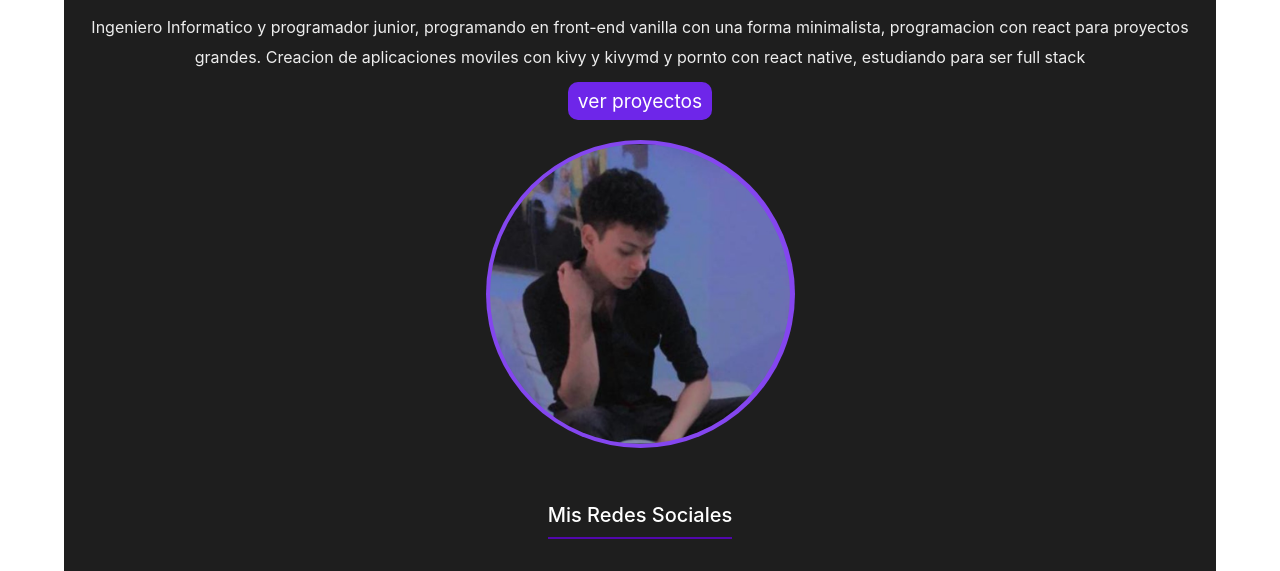
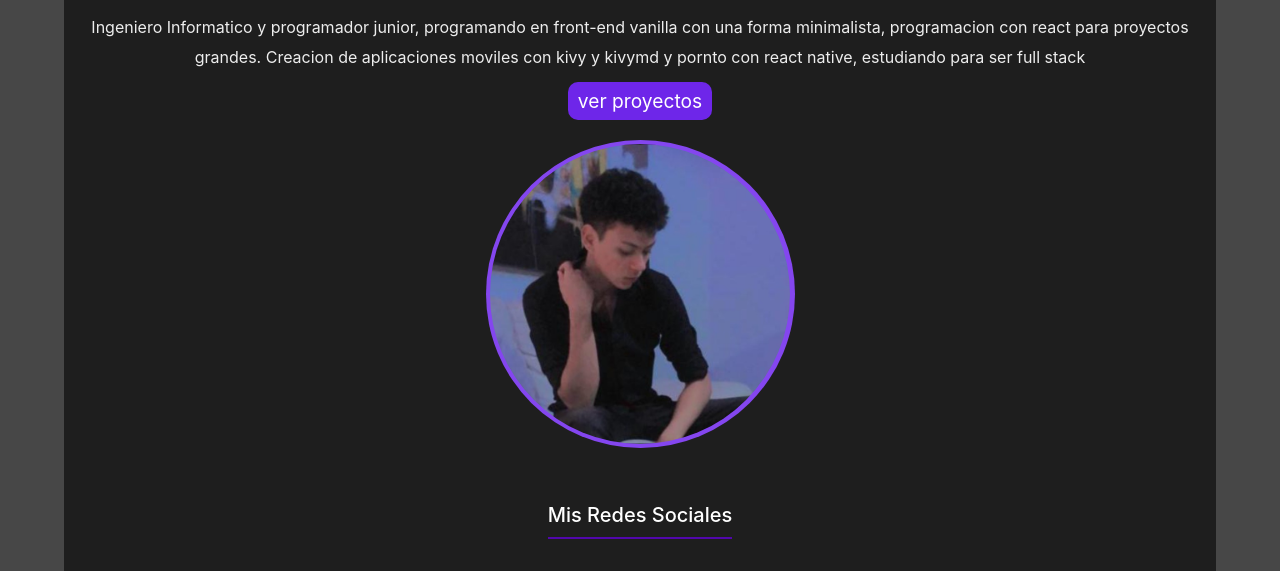
Before and after one commit to Oanesf/portfolio, a plain HTML site: page index.html in a window 1280 px wide. Shown: the part 173-744 px from the top of the page. Drawn offline with Linux system fonts and the light colour scheme.

Commit message:
Update home.css

```diff
--- a/style/css/home.css
+++ b/style/css/home.css
@@ -8,7 +8,9 @@
     scroll-behavior: smooth;
 
 }
-
+body{
+    background: #474747;
+}
 
 :root{
     --bc-pre: #1e1e1e ;
```
